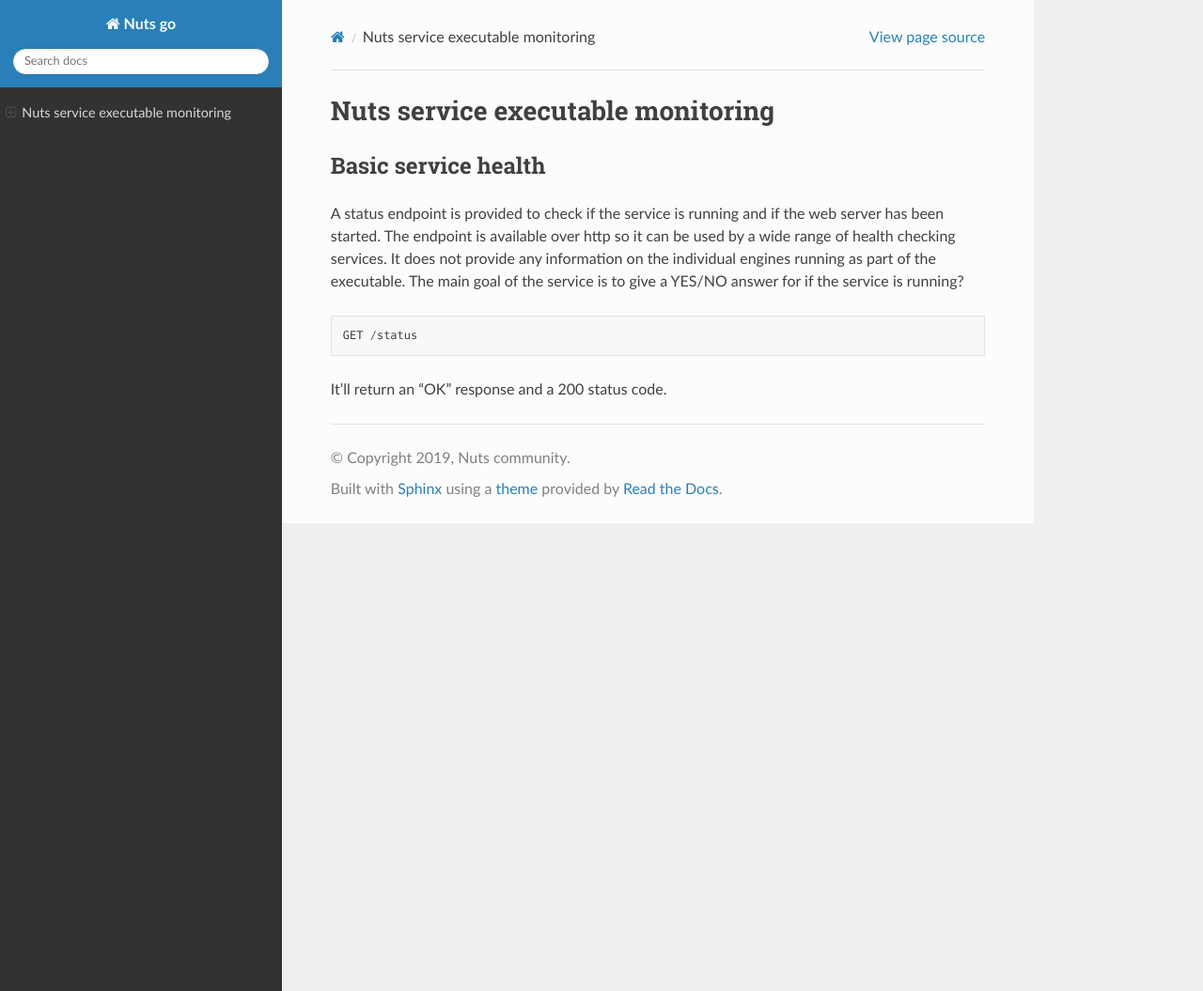
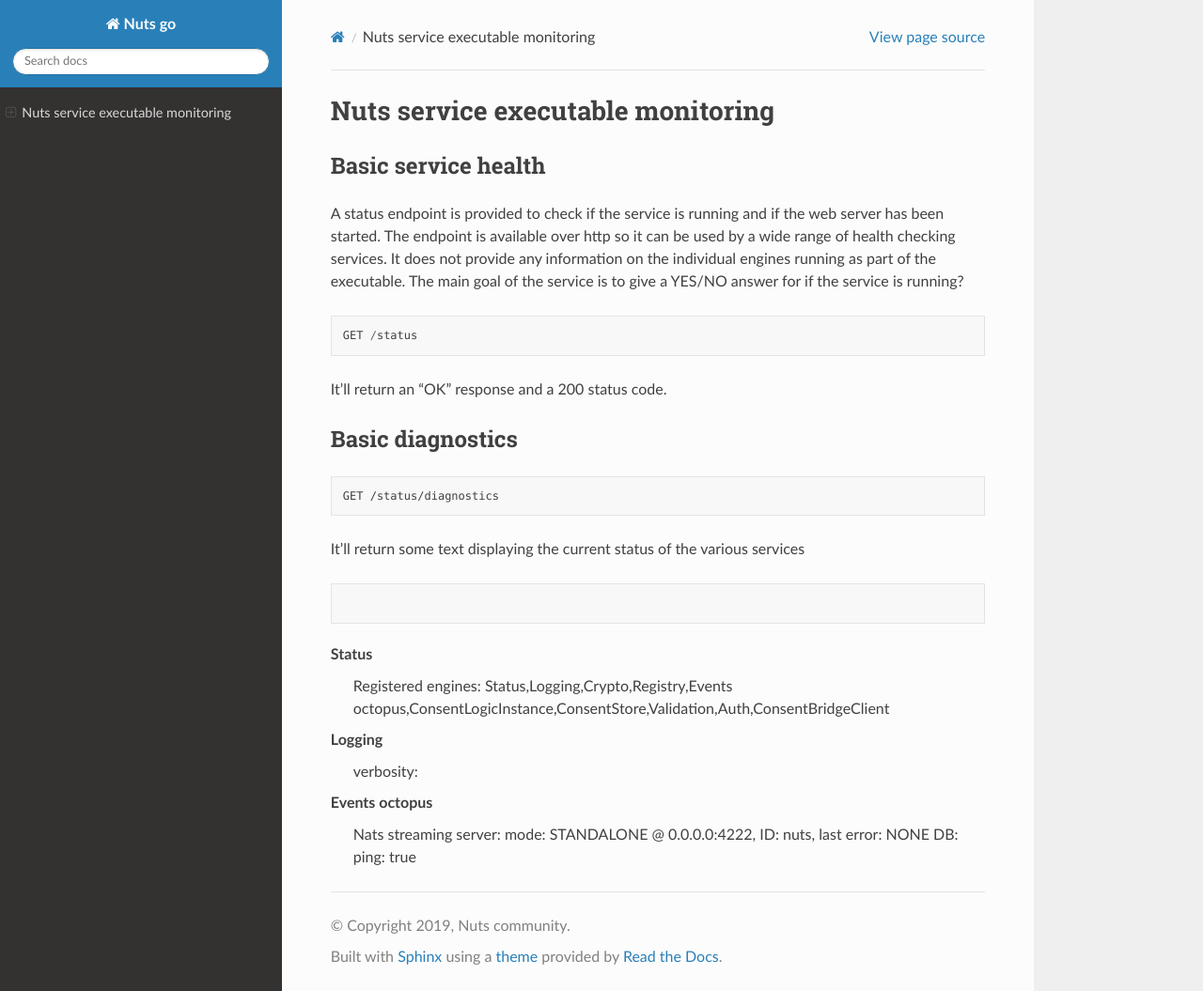
Before and after one commit to nuts-foundation/nuts-go, a Sphinx documentation site: the page built from docs/pages/monitoring/nuts-go.rst, in a window 1280 px wide and 1055 px high. Shown: the whole window at 94% size. Built offline with Sphinx 7.4.7 and the Read the Docs theme 2.0.0, drawn with Linux system fonts in a browser that asks for light colours.

Commit message:
added docs for monitoring and updates to latest libs
Signed-off-by: Wout Slakhorst <wout.slakhorst@nedap.com>

```diff
--- a/docs/pages/monitoring/nuts-go.rst
+++ b/docs/pages/monitoring/nuts-go.rst
@@ -16,3 +16,22 @@ The main goal of the service is to give a YES/NO answer for if the service is ru
     GET /status
 
 It'll return an "OK" response and a 200 status code.
+
+Basic diagnostics
+*****************
+
+.. code-block:: text
+
+    GET /status/diagnostics
+
+It'll return some text displaying the current status of the various services
+
+.. code-block:: text
+
+Status
+	Registered engines: Status,Logging,Crypto,Registry,Events octopus,ConsentLogicInstance,ConsentStore,Validation,Auth,ConsentBridgeClient
+Logging
+	verbosity:
+Events octopus
+	Nats streaming server: mode: STANDALONE @ 0.0.0.0:4222, ID: nuts, last error: NONE
+	DB: ping: true
```
Also changed, not shown: 3 other files.
